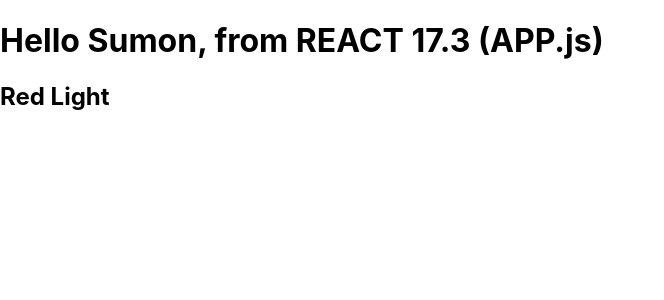
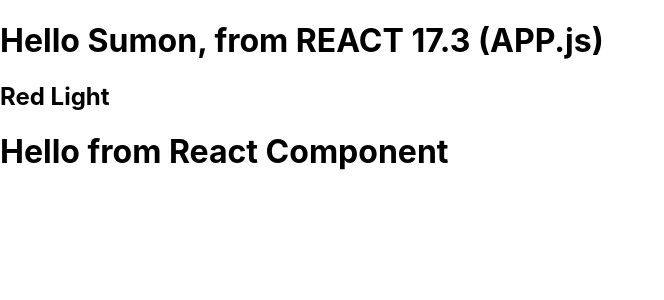
Before and after one commit to zamanshahed/react-task-tracker, a React (Create React App) app: page / in a window 1280 px wide. Shown: the top 300 px of the page, without its empty margins (0-664 px from the left). Built offline with nearby package versions, Linux system fonts and the light colour scheme.

Commit message:
function based component done!

```diff
--- a/src/App.js
+++ b/src/App.js
@@ -1,3 +1,5 @@
+import Header from './components/Header'
+
 function App() {
   const name = 'Sumon'
   const flag = 0
@@ -5,6 +7,7 @@
     <div className="container">
       <h1>Hello {name}, from REACT {15.3+2} (APP.js)</h1>
       <h2>{flag? "Green Light": "Red Light"}</h2>
+      <Header/>
     </div>
   );
 }
--- /dev/null
+++ b/src/components/Header.js
@@ -0,0 +1,11 @@
+import React from 'react'
+
+const Header = () => {
+    return (
+        <header className="container">
+            <h1>Hello from React Component</h1>
+        </header>
+    )
+}
+
+export default Header
```
Also changed, not shown: 1 other file (tests, documents, lock files or other folders).
